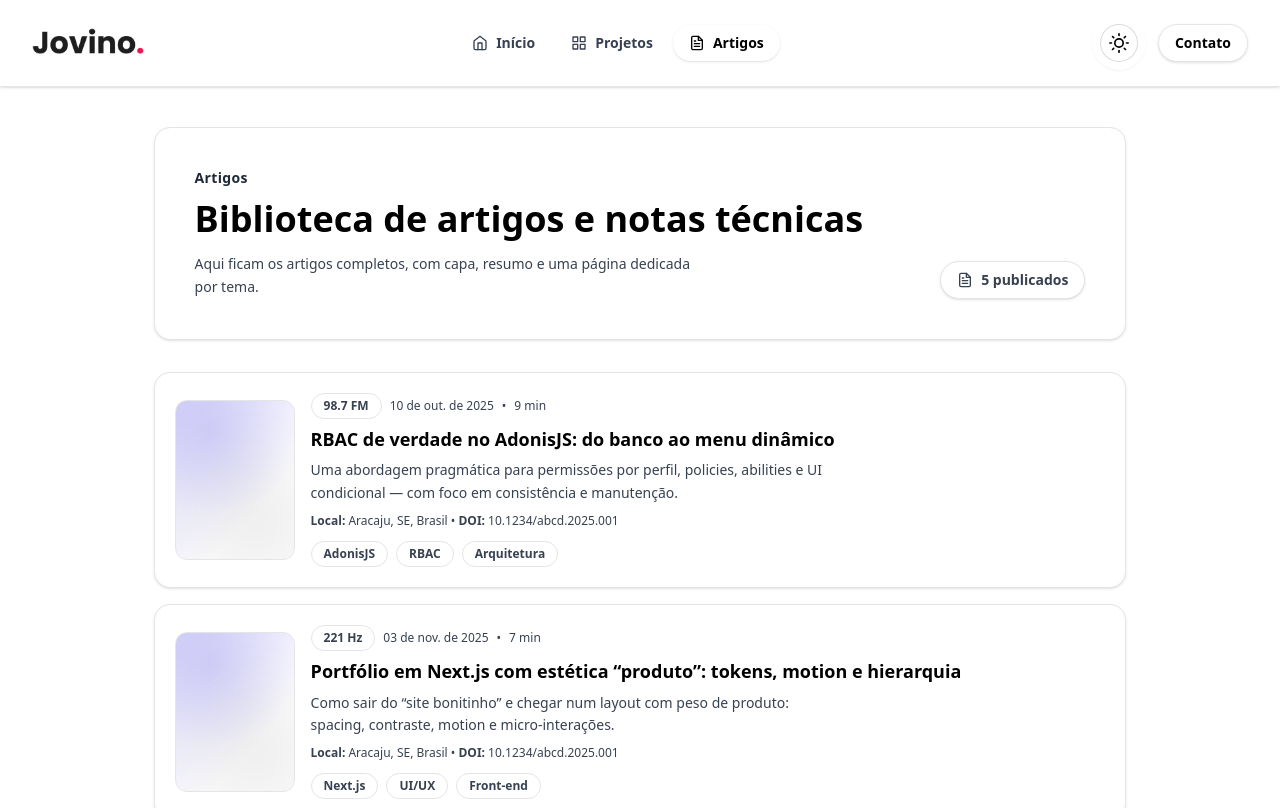
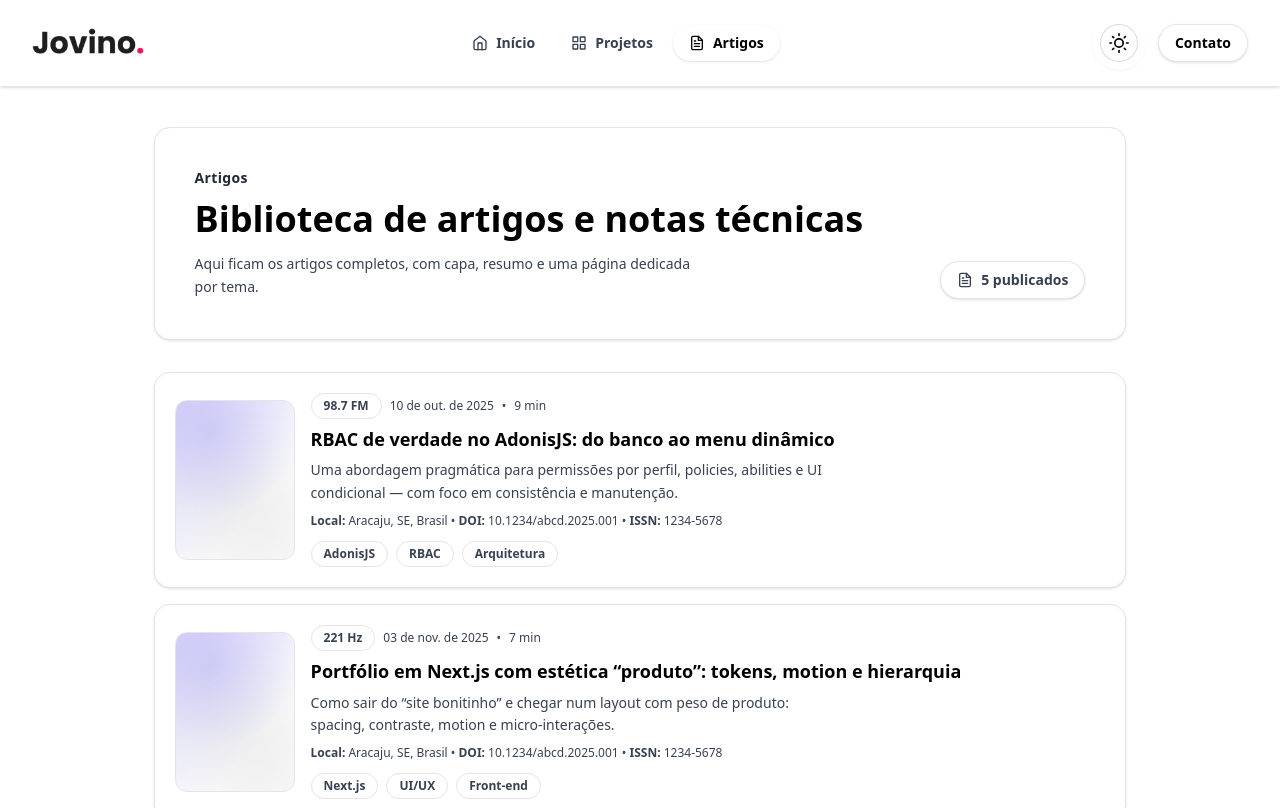
Before and after one commit to Jovinull/portfolio, a Next.js app: page /articles in a window 1280 px wide. Shown: the top 808 px of the page. Built offline with nearby package versions, Linux system fonts and the light colour scheme; no server answers; a web font is replaced by a local one.

Commit message:
feat(articles): adicionar o campo ISSN e exibir o DOI/ISSN somente quando presente.

```diff
--- a/assets/articles.ts
+++ b/assets/articles.ts
@@ -13,6 +13,7 @@ export const articlesData: readonly ArticleItem[] = [
     frequency: '98.7 FM',
     publicationLocation: 'Aracaju, SE, Brasil',
     doi: '10.1234/abcd.2025.001',
+    issn: '1234-5678',
   },
   {
     slug: 'nextjs-ux-portfolio',
@@ -26,6 +27,7 @@ export const articlesData: readonly ArticleItem[] = [
     frequency: '221 Hz',
     publicationLocation: 'Aracaju, SE, Brasil',
     doi: '10.1234/abcd.2025.001',
+    issn: '1234-5678',
   },
   {
     slug: 'iot-esp32-mqtt-hivemq',
@@ -37,7 +39,8 @@ export const articlesData: readonly ArticleItem[] = [
     tags: ['ESP32', 'MQTT', 'IoT'],
     frequency: 'CH-07',
     publicationLocation: 'Aracaju, SE, Brasil',
-    doi: '10.1234/abcd.2025.001'
+    doi: '10.1234/abcd.2025.001',
+    // issn opcional
   },
   {
     slug: 'ia-local-identidade-visual',
@@ -49,7 +52,8 @@ export const articlesData: readonly ArticleItem[] = [
     tags: ['IA', 'Privacidade', 'Imagens'],
     frequency: '13.6 kHz',
     publicationLocation: 'Aracaju, SE, Brasil',
-    doi: '10.1234/abcd.2025.001'
+    // doi opcional
+    issn: '1234-5678',
   },
   {
     slug: 'api-design-consistencia',
@@ -61,6 +65,7 @@ export const articlesData: readonly ArticleItem[] = [
     tags: ['API', 'Boas práticas'],
     frequency: '404.0',
     publicationLocation: 'Aracaju, SE, Brasil',
-    doi: '10.1234/abcd.2025.001'
+    doi: '10.1234/abcd.2025.001',
+    issn: '1234-5678',
   },
 ]
--- a/components/articles/ArticleHeader.tsx
+++ b/components/articles/ArticleHeader.tsx
@@ -10,22 +10,24 @@ function fmtDate(iso?: string) {
 function doiToUrl(doi?: string) {
   if (!doi) return null
 
-  const clean = String(doi)
-    .trim()
-    .replace(/^https?:\/\/(dx\.)?doi\.org\//i, '')
-    .trim()
-
+  const clean = String(doi).trim().replace(/^https?:\/\/(dx\.)?doi\.org\//i, '').trim()
   if (!clean) return null
 
-  return {
-    label: clean,
-    href: `https://doi.org/${clean}`,
-  }
+  return { label: clean, href: `https://doi.org/${clean}` }
+}
+
+function issnLabel(issn?: string) {
+  if (!issn) return null
+  const clean = String(issn).trim()
+  return clean || null
 }
 
 export default function ArticleHeader({ item }: Readonly<{ item: ArticleItem }>) {
   const date = fmtDate(item.dateISO)
   const doi = doiToUrl(item.doi)
+  const issn = issnLabel(item.issn)
+
+  const hasMeta = Boolean(item.publicationLocation || doi || issn)
 
   return (
     <header className="rounded-2xl border border-theme bg-theme p-6 shadow-sm backdrop-blur-md md:p-10">
@@ -47,7 +49,7 @@ export default function ArticleHeader({ item }: Readonly<{ item: ArticleItem }>)
         {item.summary}
       </p>
 
-      {(item.publicationLocation || doi) ? (
+      {hasMeta ? (
         <div className="mt-4 space-y-1">
           {item.publicationLocation ? (
             <p className="text-sm text-theme-secondary">
@@ -68,6 +70,12 @@ export default function ArticleHeader({ item }: Readonly<{ item: ArticleItem }>)
               </a>
             </p>
           ) : null}
+
+          {issn ? (
+            <p className="text-sm text-theme-secondary">
+              <span className="font-semibold">ISSN:</span> {issn}
+            </p>
+          ) : null}
         </div>
       ) : null}
 
--- a/components/articles/ArticleListItem.tsx
+++ b/components/articles/ArticleListItem.tsx
@@ -10,16 +10,22 @@ function fmtDate(iso?: string) {
 
 function doiLabel(doi?: string) {
   if (!doi) return null
-  const clean = String(doi)
-    .trim()
-    .replace(/^https?:\/\/(dx\.)?doi\.org\//i, '')
-    .trim()
+  const clean = String(doi).trim().replace(/^https?:\/\/(dx\.)?doi\.org\//i, '').trim()
+  return clean || null
+}
+
+function issnLabel(issn?: string) {
+  if (!issn) return null
+  const clean = String(issn).trim()
   return clean || null
 }
 
 export default function ArticleListItem({ item }: Readonly<{ item: ArticleItem }>) {
   const date = fmtDate(item.dateISO)
   const doi = doiLabel(item.doi)
+  const issn = issnLabel(item.issn)
+
+  const hasMeta = Boolean(item.publicationLocation || doi || issn)
 
   return (
     <article className="group rounded-2xl border border-theme bg-theme p-4 shadow-sm transition hover:bg-theme-secondary md:p-5">
@@ -72,17 +78,27 @@ export default function ArticleListItem({ item }: Readonly<{ item: ArticleItem }
             {item.summary}
           </p>
 
-          {(item.publicationLocation || doi) ? (
+          {hasMeta ? (
             <p className="mt-2 text-xs text-theme-secondary">
               {item.publicationLocation ? (
                 <>
                   <span className="font-semibold">Local:</span> {item.publicationLocation}
                 </>
               ) : null}
-              {item.publicationLocation && doi ? <span> • </span> : null}
+
+              {item.publicationLocation && (doi || issn) ? <span> • </span> : null}
+
               {doi ? (
                 <>
                   <span className="font-semibold">DOI:</span> {doi}
+                </>
+              ) : null}
+
+              {doi && issn ? <span> • </span> : null}
+
+              {issn ? (
+                <>
+                  <span className="font-semibold">ISSN:</span> {issn}
                 </>
               ) : null}
             </p>
```
Also changed, not shown: types/assets/articles.ts (+12 -1 lines).
